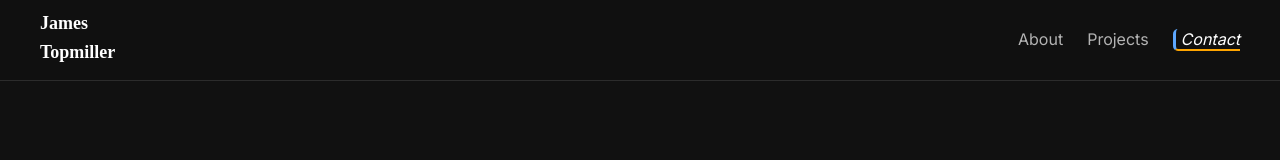
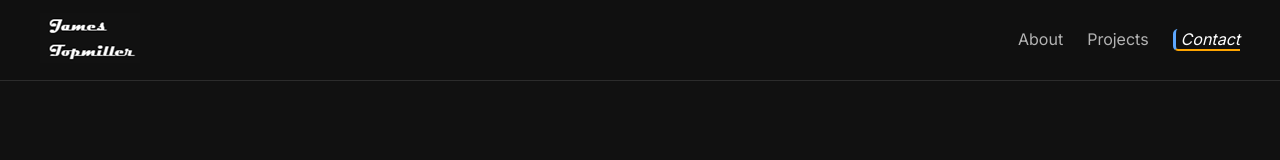
Before and after one commit to topmiljm/my-portfolio, a React (Vite) app: page / in a window 1280 px wide. Shown: the top 160 px of the page. Built offline with nearby package versions, Linux system fonts and the light colour scheme.

Commit message:
logo styling/img test

```diff
--- a/src/components/Navbar/Navbar.css
+++ b/src/components/Navbar/Navbar.css
@@ -18,13 +18,14 @@
 }
 
 .navbar__logo {
-  font-size: var(--fs-500);
-  font-weight: var(--fw-bold);
-  font-family: magneto;
   transition: var(--transition);
   border-bottom: 4px dotted transparent;
   border-radius: 20px;
 }
+
+/* .navbar__logo img {
+  width: 8rem;
+} */
 
 .navbar__logo:hover {
   color: var(--color-accent);
@@ -35,6 +36,7 @@
   border-left: 3px solid orange;
   border-right: 3px solid var(--color-accent);
   padding: 0 5px 0 5px;
+  opacity: 80%;
 }
 
 .navbar__links {
--- a/src/components/Navbar/Navbar.jsx
+++ b/src/components/Navbar/Navbar.jsx
@@ -1,6 +1,7 @@
 import { useState, useEffect } from "react";
 import "./Navbar.css";
 // import site from "../../data/site";
+import logo from "../../assets/logos/logo.png";
 
 function Navbar() {
 	const [activeSection, setActiveSection] = useState('');
@@ -48,7 +49,10 @@ function Navbar() {
 		<header className="navbar">
 			<div className="container navbar__container">
 				<a href="#top" className="navbar__logo">
-					James<br></br>Topmiller
+					<img
+						src={logo}
+						alt="James Topmiller"
+					/>
 				</a>
 
 				<nav aria-label="Primary Navigation">
```
Also changed, not shown: src/assets/logos/logo.png (added).
